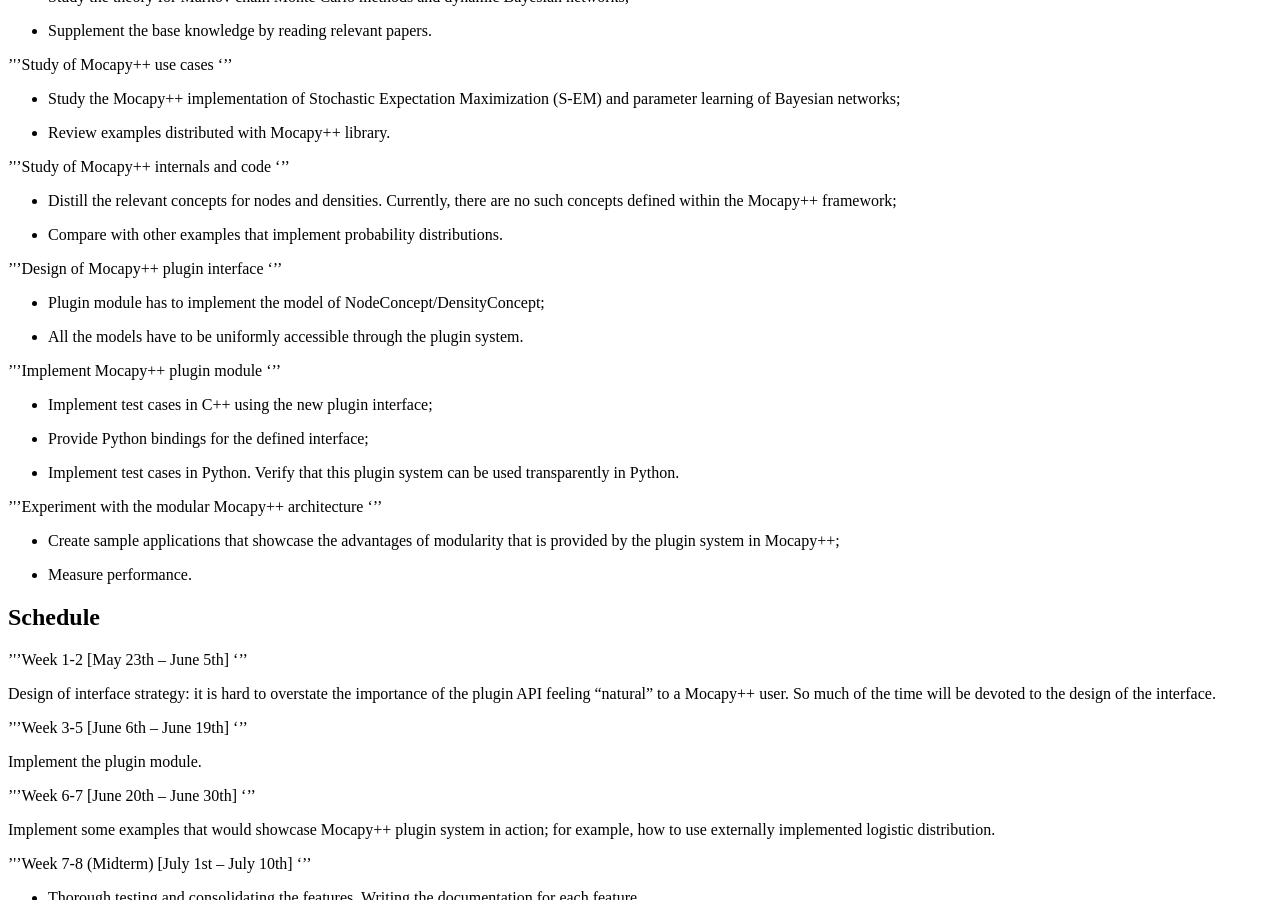
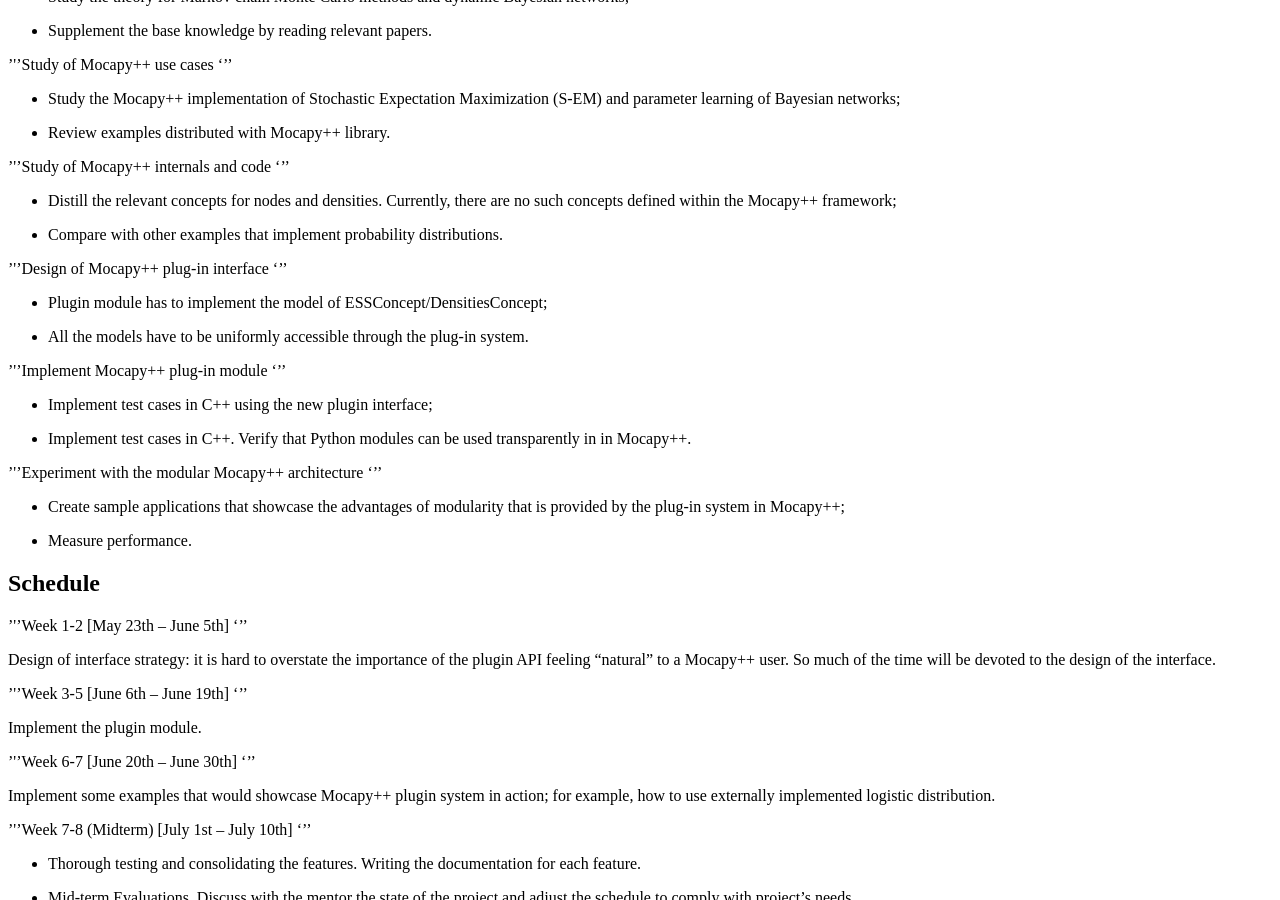
Before and after one commit to biopython/biopython.github.io, a Jekyll site: the page built from wiki/GSOC2011_MocapyExt.md, in a window 1280 px wide and 900 px high, scrolled down 766 px. Built offline with Jekyll 4.4.1, drawn with Linux system fonts in a browser that asks for light colours.

Commit message:
/* Work Plan */

```diff
--- a/wiki/GSOC2011_MocapyExt.md
+++ b/wiki/GSOC2011_MocapyExt.md
@@ -98,33 +98,29 @@ Work Plan
 -   Compare with other examples that implement
     probability distributions.
 
-'''Design of Mocapy++ plugin interface '''
+'''Design of Mocapy++ plug-in interface '''
 
 -   Plugin module has to implement the model of
-    NodeConcept/DensityConcept;
+    ESSConcept/DensitiesConcept;
 
 <!-- -->
 
 -   All the models have to be uniformly accessible through the
-    plugin system.
+    plug-in system.
 
-'''Implement Mocapy++ plugin module '''
+'''Implement Mocapy++ plug-in module '''
 
 -   Implement test cases in C++ using the new plugin interface;
 
 <!-- -->
 
--   Provide Python bindings for the defined interface;
-
-<!-- -->
-
--   Implement test cases in Python. Verify that this plugin system can
-    be used transparently in Python.
+-   Implement test cases in C++. Verify that Python modules can be used
+    transparently in in Mocapy++.
 
 '''Experiment with the modular Mocapy++ architecture '''
 
 -   Create sample applications that showcase the advantages of
-    modularity that is provided by the plugin system in Mocapy++;
+    modularity that is provided by the plug-in system in Mocapy++;
 
 <!-- -->
 
```
Also changed, not shown: 1 other file.
